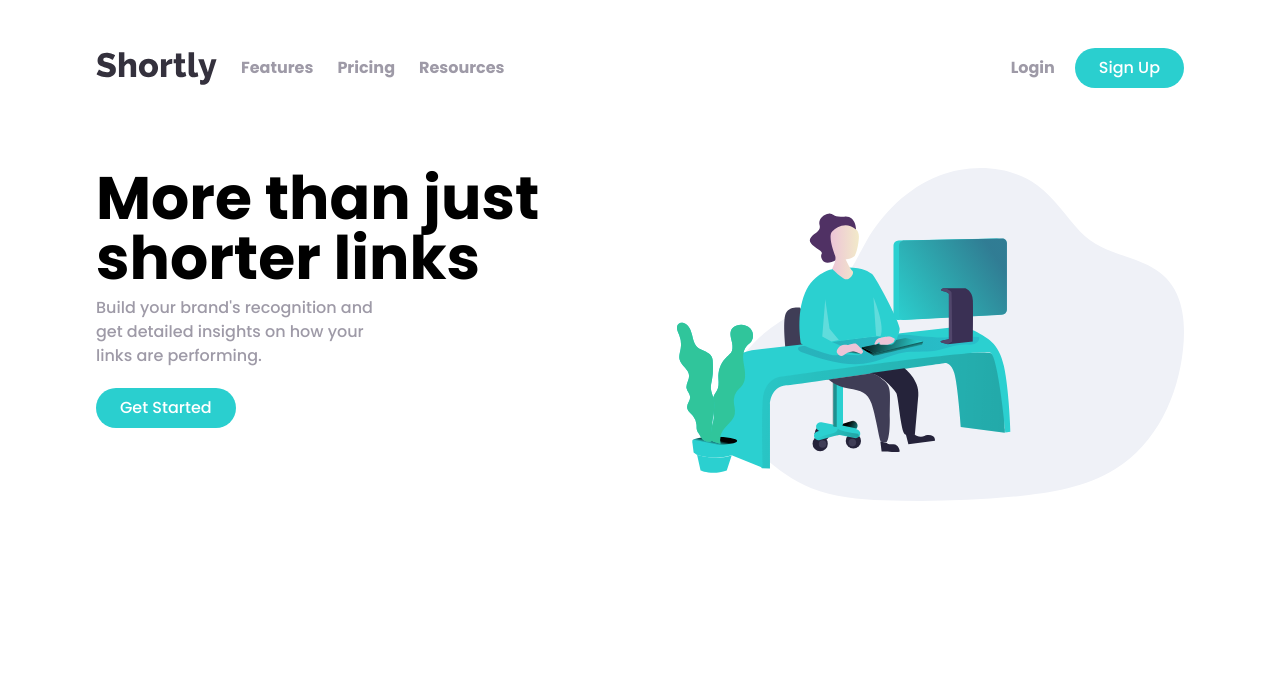
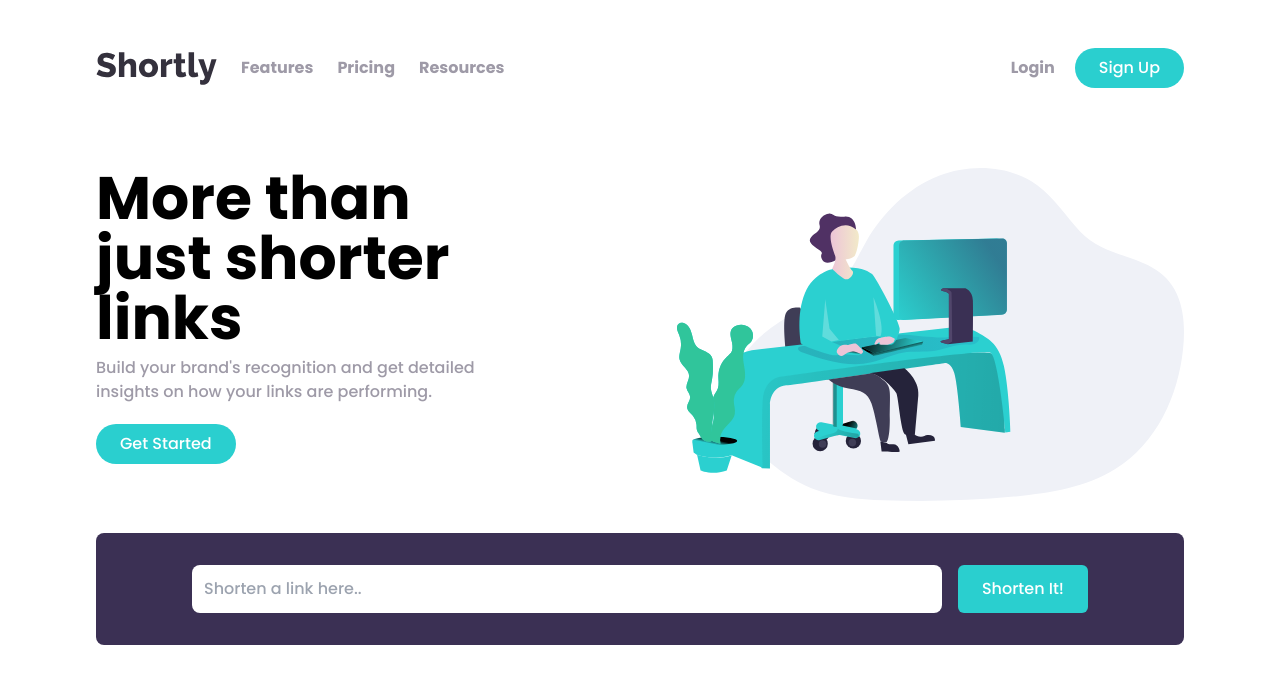
Before and after one commit to Sina-Abf/url-shortening-app, a React (Vite) app: page / in a window 1280 px wide. Shown: the top 684 px of the page. Built offline with nearby package versions, Linux system fonts and the light colour scheme.

Commit message:
url shorten section style

```diff
--- a/src/App.jsx
+++ b/src/App.jsx
@@ -1,11 +1,13 @@
 import Landing from './components/Landing/Landing';
 import Navbar from './components/Navbar/Navbar';
+import Url from './components/Url/Url';
 
 function App() {
   return (
-    <div className="container max-w-screen-xl mx-auto py-6 px-12 md:py-12 md:px-24 min-h-screen">
+    <div className="container max-w-screen-2xl mx-auto py-6 px-12 md:py-12 md:px-24 min-h-screen">
       <Navbar />
       <Landing />
+      <Url />
     </div>
   );
 }
--- a/src/components/Landing/Landing.jsx
+++ b/src/components/Landing/Landing.jsx
@@ -4,20 +4,20 @@ import heroImg from '../../assets/images/illustration-working.svg';
 
 const Landing = () => {
   return (
-    <section className="flex flex-col-reverse md:flex-row md:justify-between">
-      <div className="flex flex-col items-center text-center md:text-start md:block">
-        <div className="w-3/4 md:w-full mb-2">
+    <section className="flex flex-col-reverse lg:flex-row lg:justify-between">
+      <div className="flex flex-col items-center text-center lg:text-start lg:block">
+        <div className="lg:w-3/4 mb-2">
           <span className="font-bold text-6xl">
             More than just shorter links
           </span>
         </div>
-        <p className="w-3/6 text-GrayishViolet mb-5">
+        <p className="w-4/6 text-GrayishViolet mb-5">
           Build your brand's recognition and get detailed insights on how your
           links are performing.
         </p>
-        <Button>Get Started</Button>
+        <Button className="mb-10 lg:mb-0">Get Started</Button>
       </div>
-      <div className="mb-8 md:mb-0">
+      <div className="mb-8">
         <img src={heroImg} />
       </div>
     </section>
--- a/src/components/Navbar/Navbar.jsx
+++ b/src/components/Navbar/Navbar.jsx
@@ -14,17 +14,17 @@ const Navbar = () => {
         <li>
           <img src={logo} />
         </li>
-        <li className="hidden md:block hover:text-black transition-colors duration-300 cursor-pointer">
+        <li className="hidden lg:block hover:text-black transition-colors duration-300 cursor-pointer">
           Features
         </li>
-        <li className="hidden md:block hover:text-black transition-colors duration-300 cursor-pointer">
+        <li className="hidden lg:block hover:text-black transition-colors duration-300 cursor-pointer">
           Pricing
         </li>
-        <li className="hidden md:block hover:text-black transition-colors duration-300 cursor-pointer">
+        <li className="hidden lg:block hover:text-black transition-colors duration-300 cursor-pointer">
           Resources
         </li>
       </ul>
-      <div className=" gap-x-5 hidden md:flex">
+      <div className=" gap-x-5 hidden lg:flex">
         <button className="text-GrayishViolet font-bold hover:text-black transition-colors">
           Login
         </button>
@@ -33,7 +33,7 @@ const Navbar = () => {
 
       <div
         onClick={menuOpenHandler}
-        className="block cursor-pointer md:hidden text-GrayishViolet"
+        className="block cursor-pointer lg:hidden text-GrayishViolet"
       >
         <svg
           xmlns="http://www.w3.org/2000/svg"
@@ -52,7 +52,7 @@ const Navbar = () => {
       </div>
 
       {isOpen && (
-        <ul className="flex flex-col gap-y-4 items-center rounded-xl w-1/2 absolute text-white h-1/2 top-1/2 right-1/2 translate-x-1/2 -translate-y-1/2 bg-DarkViolet">
+        <ul className="lg:hidden flex flex-col gap-y-4 items-center rounded-xl w-1/2 absolute text-white h-1/2 top-1/2 right-1/2 translate-x-1/2 -translate-y-1/2 bg-DarkViolet">
           <li className="transition-colors duration-300 cursor-pointer mt-10">
             Features
           </li>
--- /dev/null
+++ b/src/components/Url/Url.jsx
@@ -0,0 +1,17 @@
+import React from 'react';
+import shortenImg from '../../assets/images/bg-shorten-mobile.svg';
+import Button from '../Ui/Button';
+const Url = () => {
+  return (
+    <form className="rounded-lg px-8 py-6 lg:py-8 lg:px-24 flex flex-col gap-y-4 bg-DarkViolet  mx-auto lg:flex-row lg:gap-x-4">
+      <input
+        placeholder="Shorten a link here.."
+        className="px-3 py-3 rounded-lg lg:flex-1 lg:mx-auto outline-none"
+        type="text"
+      />
+      <Button className="rounded-md py-3 lg:mx-auto">Shorten It!</Button>
+    </form>
+  );
+};
+
+export default Url;
```
